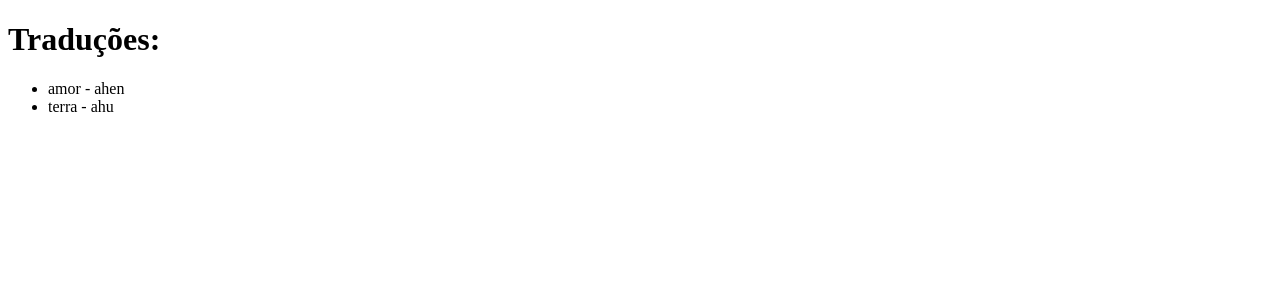
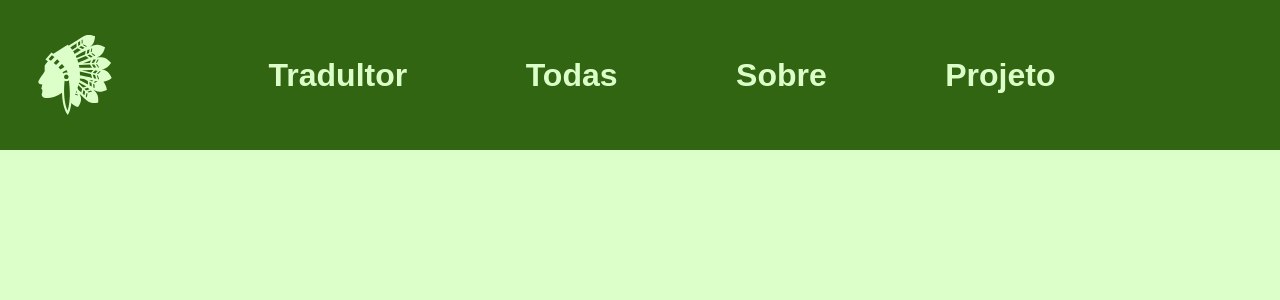
Before and after one commit to AndersonCostaDev01/dicio-indigena, a React (Vite) app: page / in a window 1280 px wide. Shown: the top 300 px of the page. Built offline with nearby package versions, Linux system fonts and the light colour scheme.

Commit message:
Estilização e criação da nav bar

```diff
--- a/src/App.tsx
+++ b/src/App.tsx
@@ -1,17 +1,16 @@
-import { Traducoes } from "./scripts/arey";
+// import { Traducoes } from "./scripts/arey";
+
+import { ThemeProvider } from "styled-components";
+import EstiloGlobal from "./styles";
+import tema from "./themes/main";
+import Navbar from "./containers/Navbar";
 
 function App() {
   return (
-    <>
-      <h1>Traduções:</h1>
-      <ul>
-        {Traducoes.map((traducao, index) => (
-          <li key={index}>
-            {traducao.palavra} - {traducao.traducaoTupi}
-          </li>
-        ))}
-      </ul>
-    </>
+    <ThemeProvider theme={tema}>
+      <EstiloGlobal />
+      <Navbar />
+    </ThemeProvider>
   );
 }
 
--- /dev/null
+++ b/src/containers/Navbar/index.tsx
@@ -0,0 +1,20 @@
+import indianIcon from './indian-1-svgrepo-com.svg';
+import { ButtonNavbar, ContainerButtons, Logo, NavBar } from './styles';
+
+
+const Navbar = () => {
+    return (
+        <NavBar>
+            <Logo
+            src={indianIcon}/>
+            <ContainerButtons>
+                <ButtonNavbar>Tradultor</ButtonNavbar>
+                <ButtonNavbar>Todas</ButtonNavbar>
+                <ButtonNavbar>Sobre</ButtonNavbar>
+                <ButtonNavbar>Projeto</ButtonNavbar>
+            </ContainerButtons>
+        </NavBar>
+    );
+}
+
+export default Navbar;
--- /dev/null
+++ b/src/containers/Navbar/styles.ts
@@ -0,0 +1,28 @@
+import styled from "styled-components";
+
+export const NavBar = styled.div`
+    background-color: ${props => props.theme.corNavbar};
+    display: flex;
+`
+
+export const Logo = styled.img`
+    width: 80px;
+    height: auto;
+    padding: 35px;
+`
+
+export const ContainerButtons = styled.div`
+    display: flex;
+    justify-content: space-evenly;
+    align-items: center;
+    width: 80%;
+`
+
+export const ButtonNavbar = styled.button`
+    color: ${props => props.theme.corFundo};
+    background-color: transparent;
+    border: none;
+    cursor: pointer;
+    font-size: 32px;
+    font-weight: bold;
+`
--- /dev/null
+++ b/src/styles.ts
@@ -0,0 +1,15 @@
+import { createGlobalStyle } from "styled-components";
+
+const EstiloGlobal = createGlobalStyle`
+* {
+    margin: 0;
+    padding: 0;
+    list-style: none;
+}
+
+body {
+    background-color: ${props => props.theme.corFundo};
+}
+`
+
+export default EstiloGlobal
--- /dev/null
+++ b/src/themes/main.ts
@@ -0,0 +1,7 @@
+const tema = {
+    corFundo: '#DCFFCA',
+    corNavbar: '#326512',
+    corPost: 'rgba(50, 101, 18, 0.2)'
+}
+
+export default tema
```
Also changed, not shown: src/containers/Navbar/indian-1-svgrepo-com.svg (added).
